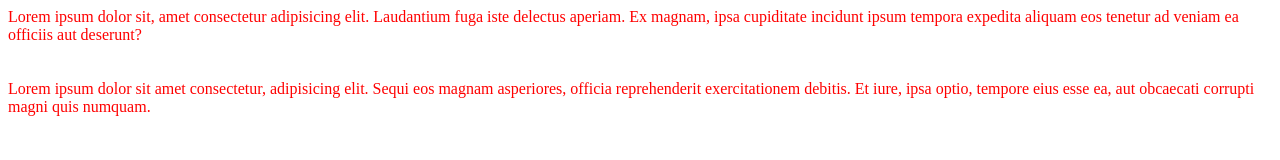
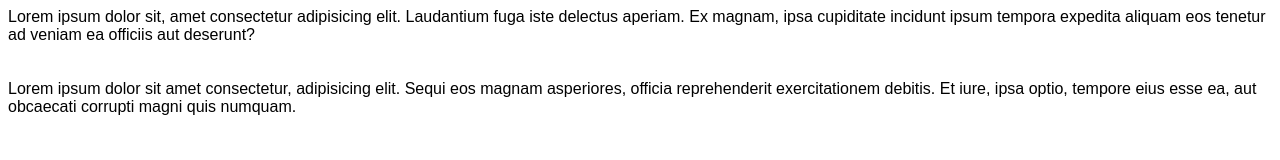
Before and after one commit to Mariosignorelli/Hortfrut-do-Marcao, a plain HTML site: page _inteface/index.html in a window 1280 px wide. Drawn offline with Linux system fonts and the light colour scheme.

Commit message:
ajustando

```diff
--- a/_inteface/_css/stylo.css
+++ b/_inteface/_css/stylo.css
@@ -1,4 +1,4 @@
 *{
-    font-style: normal arial 25px;
-    color: red;
+    font-family: Arial, Helvetica, sans-serif;
+    color: black;
 }
```
